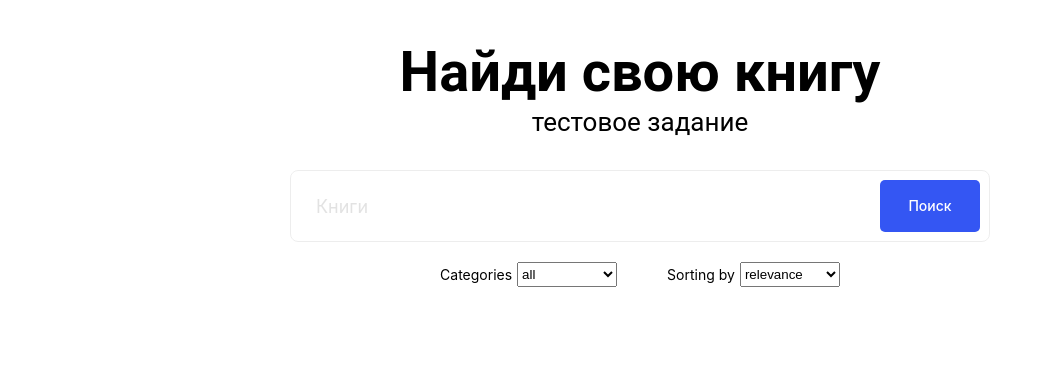
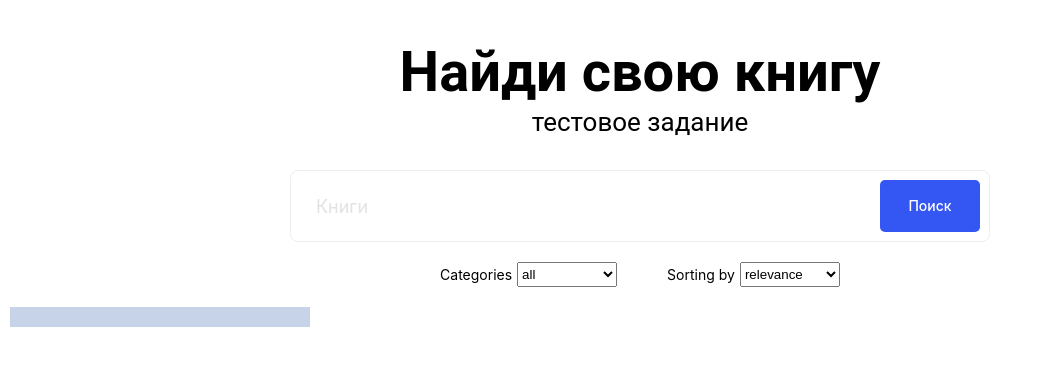
Before and after one commit to IvanVideo/test-task, a React (Create React App) app: page /book in a window 1280 px wide. Shown: the top 366 px of the page, without its empty margins (0-1043 px from the left). Built offline with nearby package versions, Linux system fonts and the light colour scheme.

Commit message:
build: added route

```diff
--- a/package.json
+++ b/package.json
@@ -10,11 +10,13 @@
     "@types/node": "^12.20.37",
     "@types/react": "^17.0.36",
     "@types/react-dom": "^17.0.11",
+    "@types/react-router-dom": "^5.3.2",
     "react": "^17.0.2",
     "react-dom": "^17.0.2",
     "react-redux": "^7.2.6",
     "react-router-dom": "^6.0.2",
     "react-scripts": "4.0.3",
+    "react-switch": "^6.0.0",
     "redux": "^4.1.2",
     "redux-thunk": "^2.4.0",
     "scroll-into-view-if-needed": "^2.2.28",
--- a/src/components/App/App.tsx
+++ b/src/components/App/App.tsx
@@ -3,10 +3,11 @@ import './App.css';
 import Header from '../Header/Header';
 import booksApi from '../../utils/api';
 import Main from '../Main/Main';
+import BookPage from '../BookPage/BookPage';
 import { useDispatch, useSelector } from 'react-redux';
 import { bindActionCreators } from 'redux';
 import { actionCreators, State } from '../../store';
-
+import { Router, Routes, Route } from "react-router-dom";
 
 function App() {
   const dispatch = useDispatch();
@@ -29,6 +30,12 @@ function App() {
     <div className="app">
       <Header getBooks={getBooks} />
       <Main booksArr={books} />
+      <Routes>
+        <Route
+          path="/book"
+          element={<BookPage />}
+        />
+      </Routes>
     </div>
   );
 }
--- /dev/null
+++ b/src/components/BookPage/BookPage.tsx
@@ -0,0 +1,16 @@
+import './BookPage.css';
+
+interface BookPageProps {
+    pathname: String,
+    props: any
+}
+
+const BookPage: React.FC = () => {
+    return (
+        <section className='card'>
+
+        </section>
+    );
+}
+
+export default BookPage;
--- a/src/components/Card/Card.tsx
+++ b/src/components/Card/Card.tsx
@@ -1,3 +1,4 @@
+import { Link } from 'react-router-dom';
 import './Card.css';
 
 interface CardProps {
@@ -7,12 +8,14 @@ interface CardProps {
 function Card({ card }: CardProps) {
 
     return (
+        <Link to='/book'>
             <section className='card'>
                 <img className='card__img' src={card.volumeInfo.imageLinks.thumbnail} />
                 <p className='card__category card-text'>{card.volumeInfo.categories}</p>
                 <h3 className='card__name card-text'>{card.volumeInfo.title}</h3>
                 <p className='card__autor card-text'>{card.volumeInfo.authors}</p>
             </section>
+        </Link>
     );
 }
 
--- a/src/components/Main/Main.tsx
+++ b/src/components/Main/Main.tsx
@@ -1,7 +1,6 @@
 import React from 'react';
 import './Main.css';
 import Card from '../Card/Card';
-import { Link } from 'react-router-dom';
 import Preloader from '../Preloader/Preloader';
 import { useDispatch, useSelector } from 'react-redux';
 import { bindActionCreators } from 'redux';
@@ -23,10 +22,12 @@ interface Container {
 function Main({ booksArr }: MainProps) {
     const dispatch = useDispatch();
     const { multiplyCount } = bindActionCreators(actionCreators, dispatch);
+    const { getBooksArr } = bindActionCreators(actionCreators, dispatch);
     const count = useSelector((state: State) => state.count);
     const loader = useSelector((state: State) => state.loader);
     const categories = useSelector((state: State) => state.categories);
     console.log(categories)
+
 
     // <Preloader loader={loader} />
 
@@ -35,7 +36,6 @@ function Main({ booksArr }: MainProps) {
             booksArr.length === 1 ?
                 null
                 :
-
                 <section className='main'>
                     <p className='main__counterc'>Всего книг в базе {booksArr.totalItems}</p>
                     <div className='main__content'>
--- a/src/index.tsx
+++ b/src/index.tsx
@@ -5,10 +5,13 @@ import App from './components/App/App';
 import reportWebVitals from './reportWebVitals';
 import { Provider } from 'react-redux';
 import { store } from './store/index';
+import { BrowserRouter } from 'react-router-dom';
 
 ReactDOM.render(
   <Provider store={store}>
-    <App />
+    <BrowserRouter>
+      <App />
+    </BrowserRouter>
   </Provider>,
   document.getElementById('root')
 );
```
Also changed, not shown: src/components/SearchForm/SearchForm.tsx (+2 -5 lines), src/components/BookPage/BookPage.css (added), 1 other file (tests, documents, lock files or other folders). Lines whose indentation alone changed are shown as unchanged.
